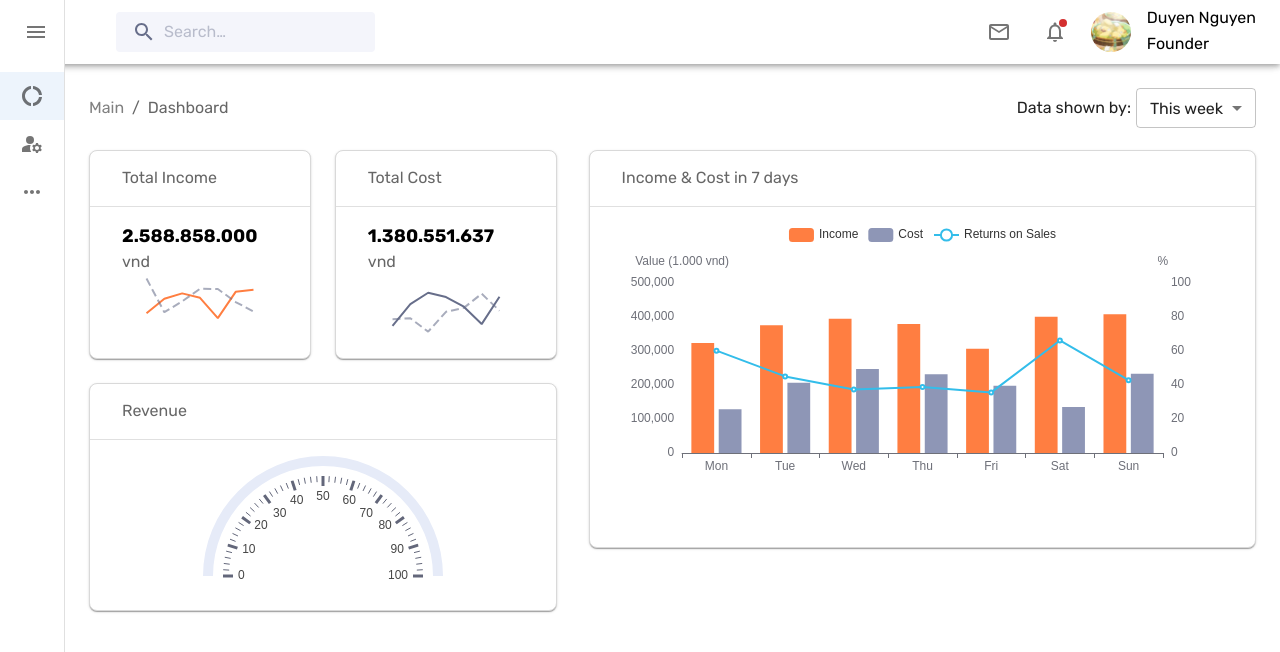
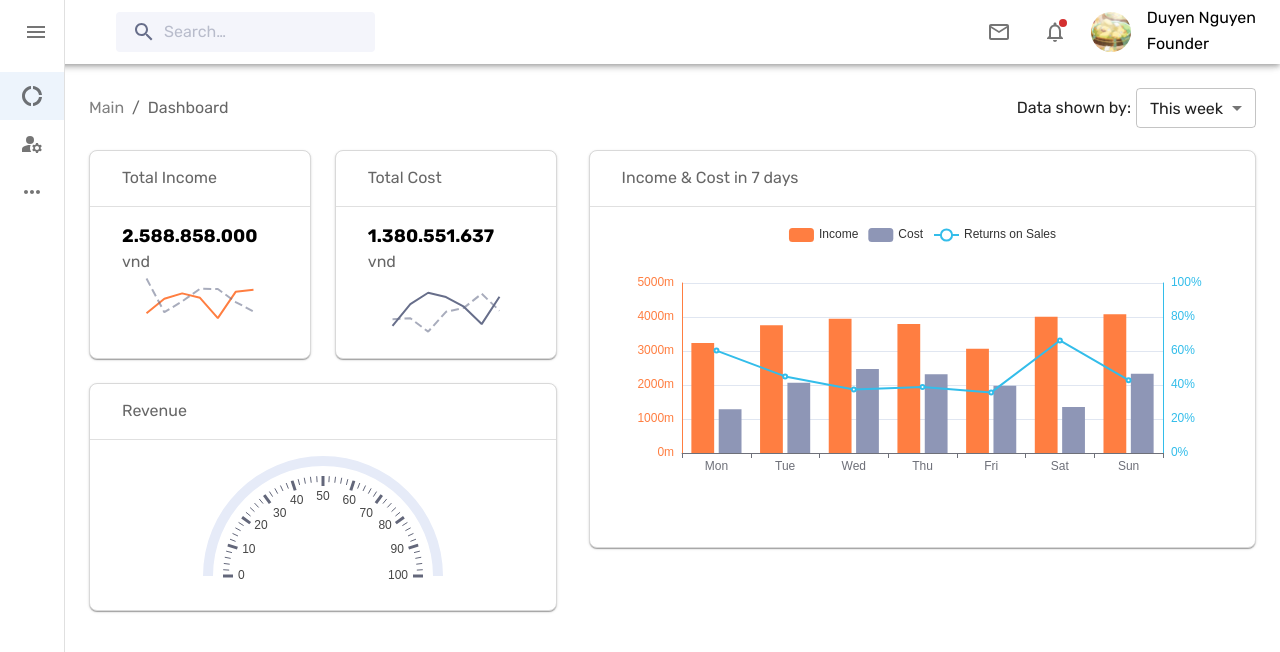
Before and after one commit to DuyenNguyen14/PET-Project, a React (Create React App) app: page / in a window 1280 px wide. Shown: the top 652 px of the page. Built offline with nearby package versions, Linux system fonts and the light colour scheme.

Commit message:
[UPDATE] income & cost in 7 days chart - update ui

```diff
--- a/src/layouts/SalesChart.tsx
+++ b/src/layouts/SalesChart.tsx
@@ -9,16 +9,10 @@ type Props = {};
 export default function SalesChart({}: Props) {
   const { income, cost } = useSelector((state: RootState) => state.sales);
 
-  const incomeArrayLocaled =
-    income.current.length === 7 && income.current.map((value) => value / 1000);
-
-  const costArrayLocaled =
-    cost.current.length === 7 && cost.current.map((value) => value / 1000);
-
   const rosArray = () => {
     if (income.current.length === 7 && cost.current.length === 7) {
-      return income.current.map((value, index) =>
-        (((value - cost.current[index]) * 100) / value).toFixed(2)
+      return income.current.map(
+        (value, index) => ((value - cost.current[index]) * 100) / value
       );
     }
   };
@@ -39,39 +33,54 @@ export default function SalesChart({}: Props) {
     },
     yAxis: [
       {
+        axisLabel: {
+          formatter: (value: number) => value / 100000 + "m",
+        },
         show: true,
         type: "value",
-        name: "Value (1.000 vnd)",
-        interval: 100000,
-        min: 0,
-        max: 500000,
-        splitLine: {
-          show: false,
+        axisLine: {
+          show: true,
+          lineStyle: {
+            color: "#FF7E41",
+          },
         },
       },
       {
+        axisLabel: {
+          formatter: (value: number) => value + "%",
+        },
+        axisLine: {
+          show: true,
+          lineStyle: {
+            color: "#33BDEA",
+          },
+        },
         interval: 20,
         type: "value",
-        name: "%",
         min: 0,
         max: 100,
-        splitLine: {
-          show: false,
-        },
       },
     ],
     series: [
       {
         name: "Income",
         type: "bar",
-        data: incomeArrayLocaled,
+        data: income.current,
         color: "#FF7E41",
+        tooltip: {
+          valueFormatter: (value: number) =>
+            value.toLocaleString("vi") + " vnd",
+        },
       },
       {
         name: "Cost",
         type: "bar",
-        data: costArrayLocaled,
+        data: cost.current,
         color: "#8E96B6",
+        tooltip: {
+          valueFormatter: (value: number) =>
+            value.toLocaleString("vi") + " vnd",
+        },
       },
       {
         name: "Returns on Sales",
@@ -80,7 +89,7 @@ export default function SalesChart({}: Props) {
         yAxisIndex: 1,
         color: "#33BDEA",
         tooltip: {
-          valueFormatter: (value: number) => value + " %",
+          valueFormatter: (value: number) => value.toLocaleString("vi") + " %",
         },
       },
     ],
```
